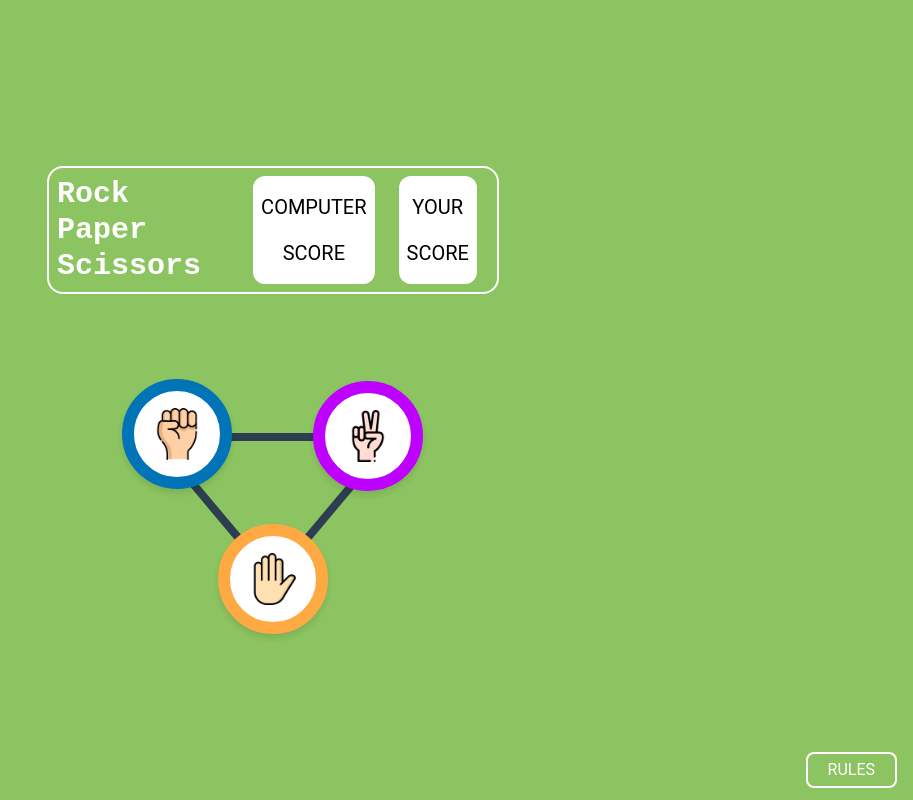
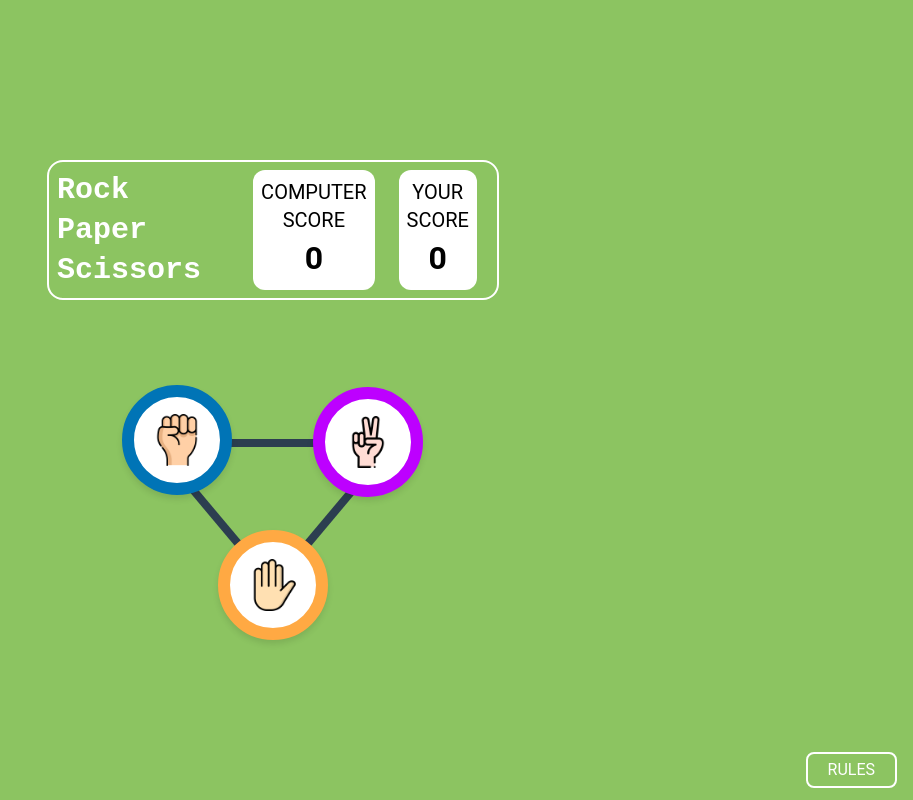
Before and after one commit to nileshsambar/rock-paper-scissor, a plain HTML site: page index.html in a window 1280 px wide. Shown: the whole page, without its empty margins (367-1280 px from the left). Drawn offline with nearby package versions, Linux system fonts and the light colour scheme.

Commit message:
Update index.html

```diff
--- a/index.html
+++ b/index.html
@@ -64,8 +64,10 @@
     </div>
 
 <script>
-    document.getElementById('yourScore').innerHTML = localStorage.getItem('yourScore');
-    document.getElementById('compScore').innerHTML = localStorage.getItem('compScore');
+    if(localStorage.getItem('yourScore')) {
+      document.getElementById('yourScore').innerHTML = localStorage.getItem('yourScore');
+      document.getElementById('compScore').innerHTML = localStorage.getItem('compScore');
+    }
 
     function comp() {
         let a = ['rock','paper','scissor'];
```
